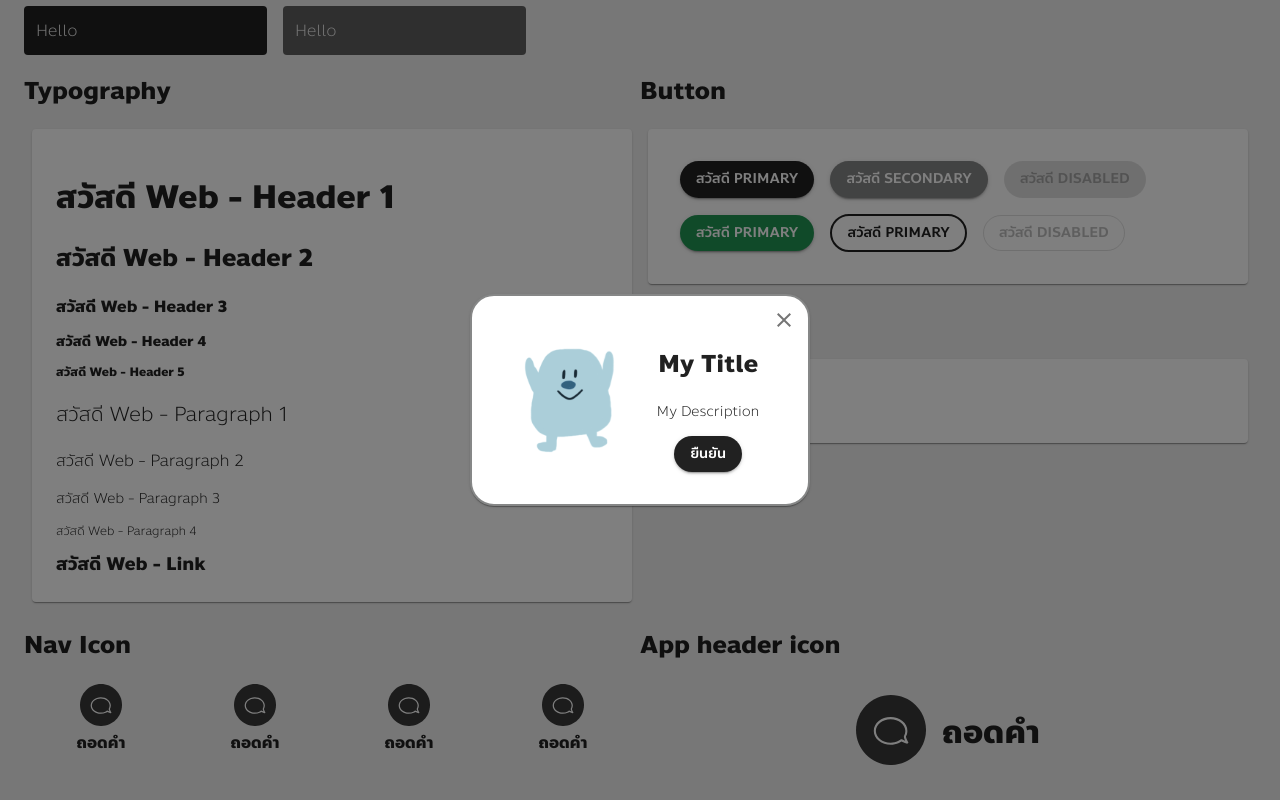
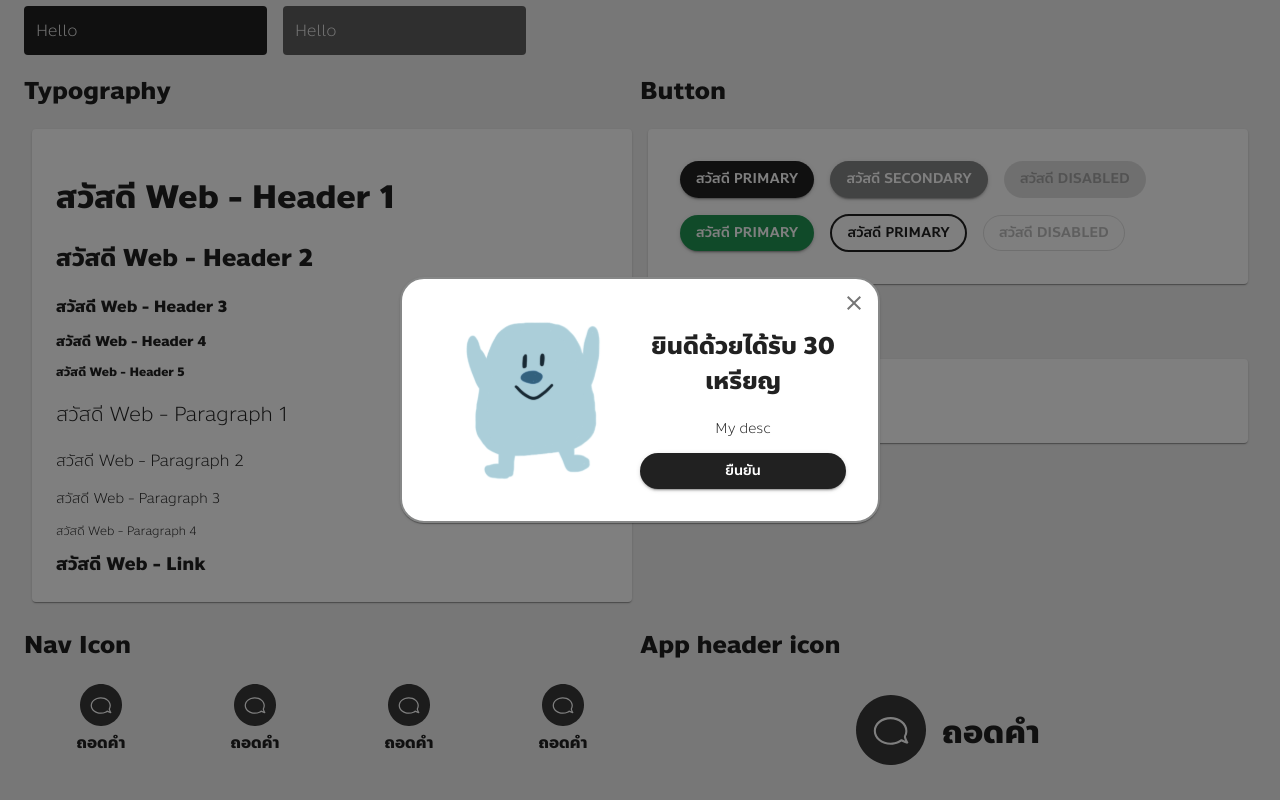
Before and after one commit to gf-tnk/learn-material-ui, a React (Create React App) app: page / in a window 1280 px wide. Both pictures are taken after a click on the button "OPEN". Shown: the part 500-1300 px from the top of the page. Built offline with nearby package versions, Linux system fonts and the light colour scheme.

Commit message:
edit style modal

```diff
--- a/src/components/ConfirmModal/ConfirmModal.tsx
+++ b/src/components/ConfirmModal/ConfirmModal.tsx
@@ -7,7 +7,7 @@ import { useStyles } from "./style";
 interface Props {
   isOpen: boolean;
   title: string;
-  desc: string;
+  desc?: string;
   mascot?: string;
   handleClose: () => void;
 }
@@ -36,8 +36,13 @@ const ConfirmModal: React.FC<Props> = (props) => {
           <Box justifyContent="center" display="flex">
             <Box p={4} textAlign="center">
               <Grid container>
+                {props.mascot && (
                   <Grid item xs={12} sm={6}>
-                  <Box style={{height: "100%"}} display="flex" alignItems="center">
+                    <Box
+                      style={{ height: "100%" }}
+                      display="flex"
+                      alignItems="center"
+                    >
                       <img
                         src={props.mascot}
                         alt="mascot"
@@ -45,12 +50,13 @@ const ConfirmModal: React.FC<Props> = (props) => {
                       />
                     </Box>
                   </Grid>
-                <Grid item xs={12} sm={6}>
+                )}
+                <Grid item xs={12} sm={props.mascot ? 6 : 12}>
                   <h2 className="wh2" id="modal-title">
-                    My Title
+                    {props.title}
                   </h2>
                   <p className="wd2" id="modal-description">
-                    My Description
+                    {props.desc}
                   </p>
                   {props.children}
                 </Grid>
--- a/src/components/ConfirmModal/style.tsx
+++ b/src/components/ConfirmModal/style.tsx
@@ -9,7 +9,7 @@ export const useStyles = makeStyles((theme: Theme) => ({
   },
   paperModal: {
     position: "relative",
-    width: "auto",
+    maxWidth: 480,
     borderRadius: "24px",
     border: "2px solid",
     borderColor: theme.palette.secondary.main,
--- a/src/components/DesignSystem/DesignSystem.tsx
+++ b/src/components/DesignSystem/DesignSystem.tsx
@@ -174,12 +174,12 @@ const SystemDesign = () => {
                 </Button>
                 <ConfirmModal
                   isOpen={isOpen}
-                  title={"My title"}
+                  title={"ยินดีด้วยได้รับ 30 เหรียญ"}
                   desc={"My desc"}
                   handleClose={handleClose}
                   mascot={helloMascot}
                 >
-                  <Button color="primary" variant="contained" onClick={handleClose}>
+                  <Button color="primary" variant="contained" onClick={handleClose} fullWidth={true}>
                     ยืนยัน
                   </Button>
                 </ConfirmModal>
```
Lines whose indentation alone changed are shown as unchanged.
